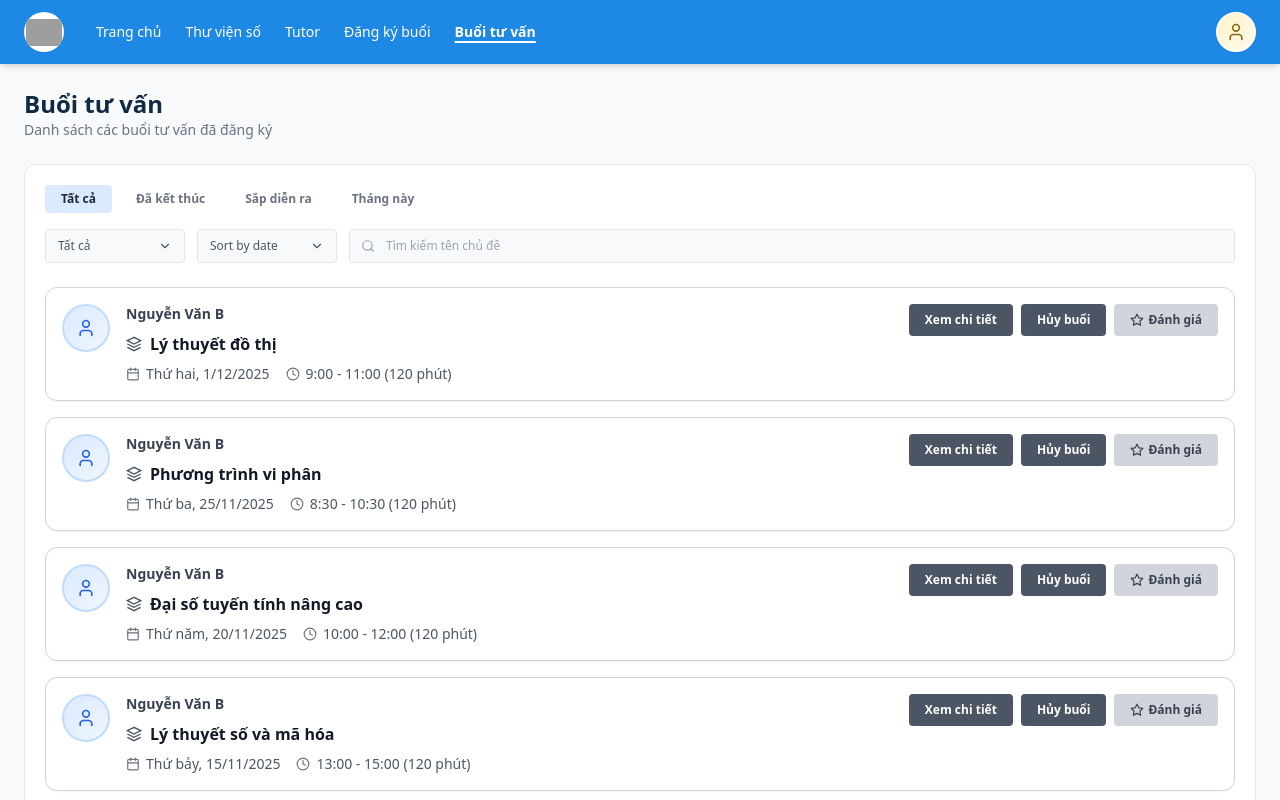
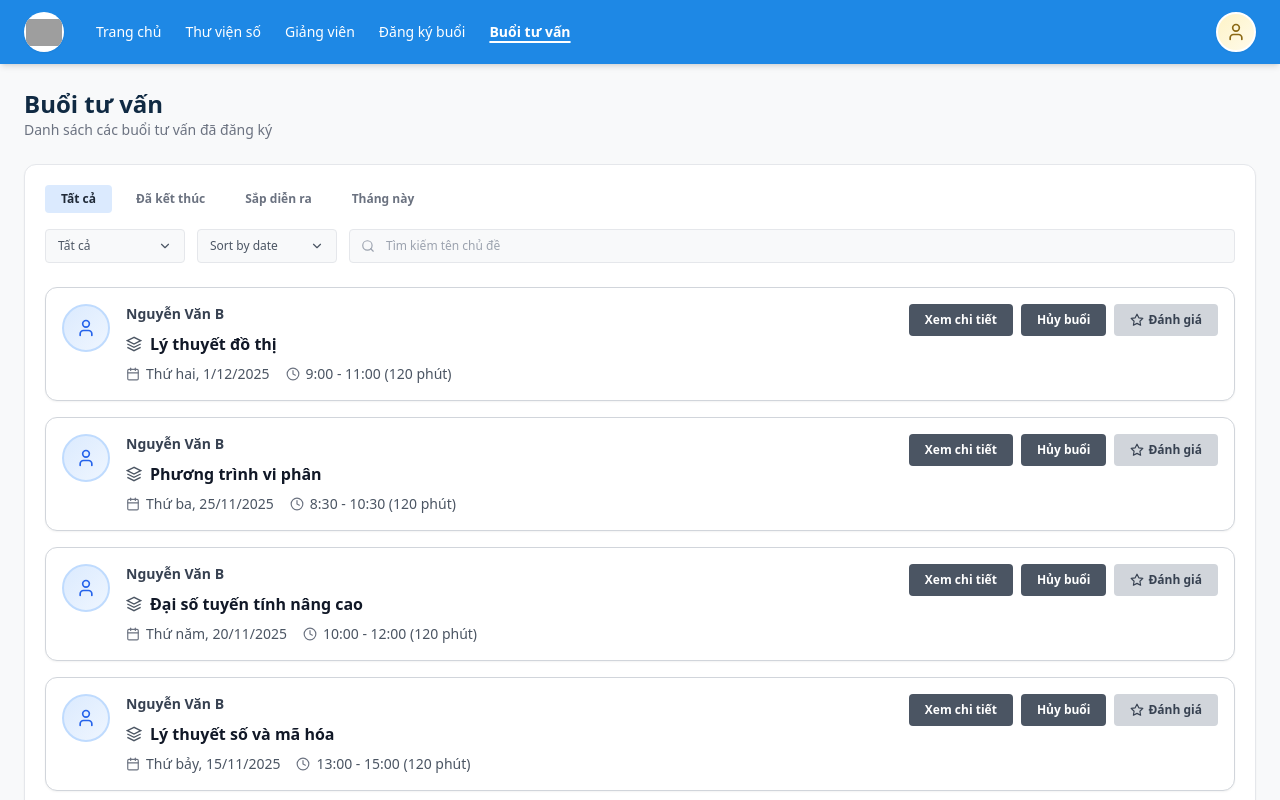
Before and after one commit to nghiem2705/BTL_CNPM, a React (Create React App) app in the folder frontend/: page /student/consultation in a window 1280 px wide. Shown: the top 800 px of the page. Built offline with nearby package versions, Linux system fonts and the light colour scheme; grey boxes are pictures that could not be loaded.

Commit message:
Update navigation labels in student and tutor headers for consistency; change 'Tutor' to 'Giảng viên' in student header and update 'Học Viên' path in tutor header to point to student section.

```diff
--- a/frontend/src/layout/student/Header/index.jsx
+++ b/frontend/src/layout/student/Header/index.jsx
@@ -11,7 +11,7 @@ const Header = () => {
     const navItems = [
         { label: 'Trang chủ', path: '/student/home' },
         { label: 'Thư viện số', path: '/student/library' },
-        { label: 'Tutor', path: '/student/tutor' },
+        { label: 'Giảng viên', path: '/tutor' },
         { label: 'Đăng ký buổi', path: '/student/register' },
         { label: 'Buổi tư vấn', path: '/student/consultation' },
     ];
--- a/frontend/src/layout/tutor/Header/index.jsx
+++ b/frontend/src/layout/tutor/Header/index.jsx
@@ -12,7 +12,7 @@ const Header = () => {
         { label: 'Trang Chủ', path: '/tutor/home' },
         { label: 'Thư Viện', path: '/tutor/library' },
         // { label: 'Thêm Lịch', path: '/tutor/consultation/create' },
-        { label: 'Học Viên', path: '/tutor/students' },
+        { label: 'Học Viên', path: '/student' },
         { label: 'Lịch Của Tôi', path: '/tutor/consultation' },
     ];
 
```
